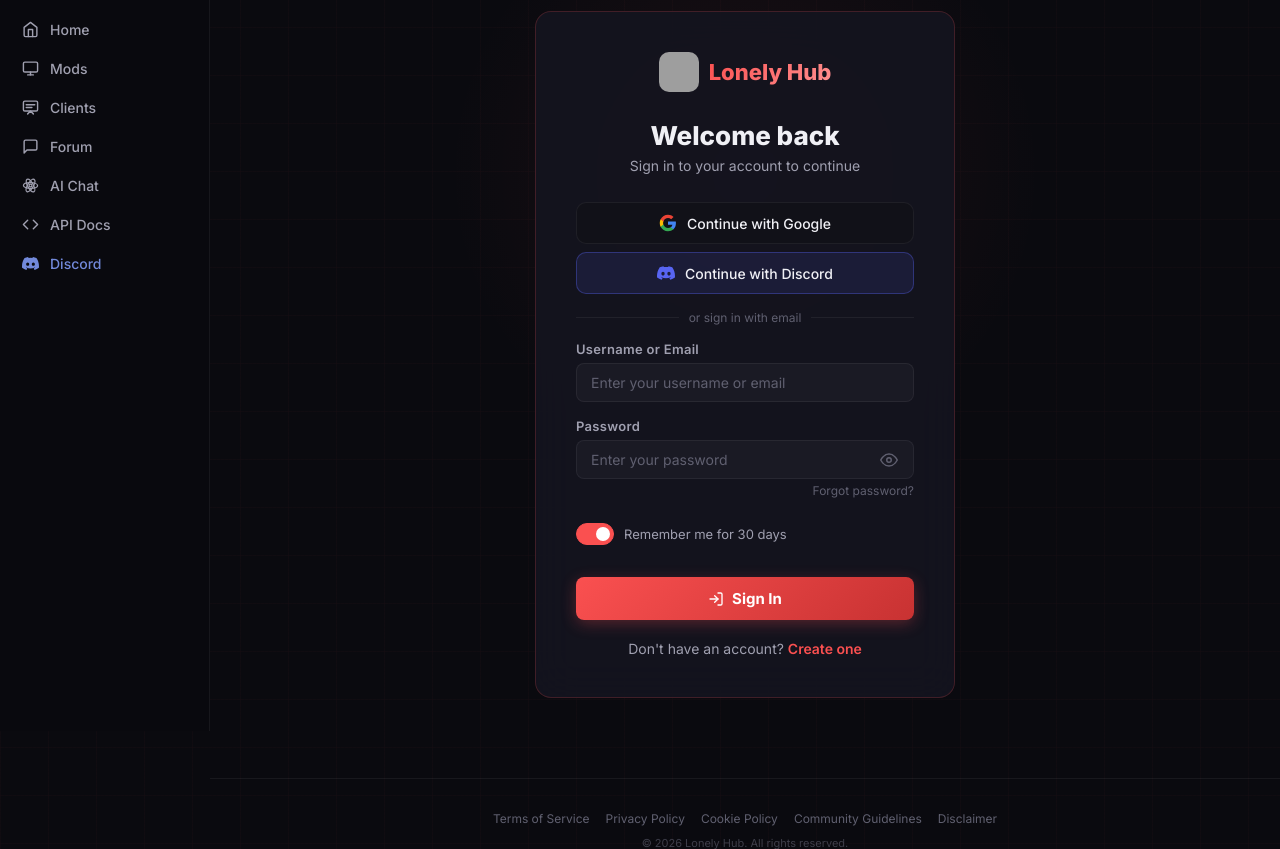
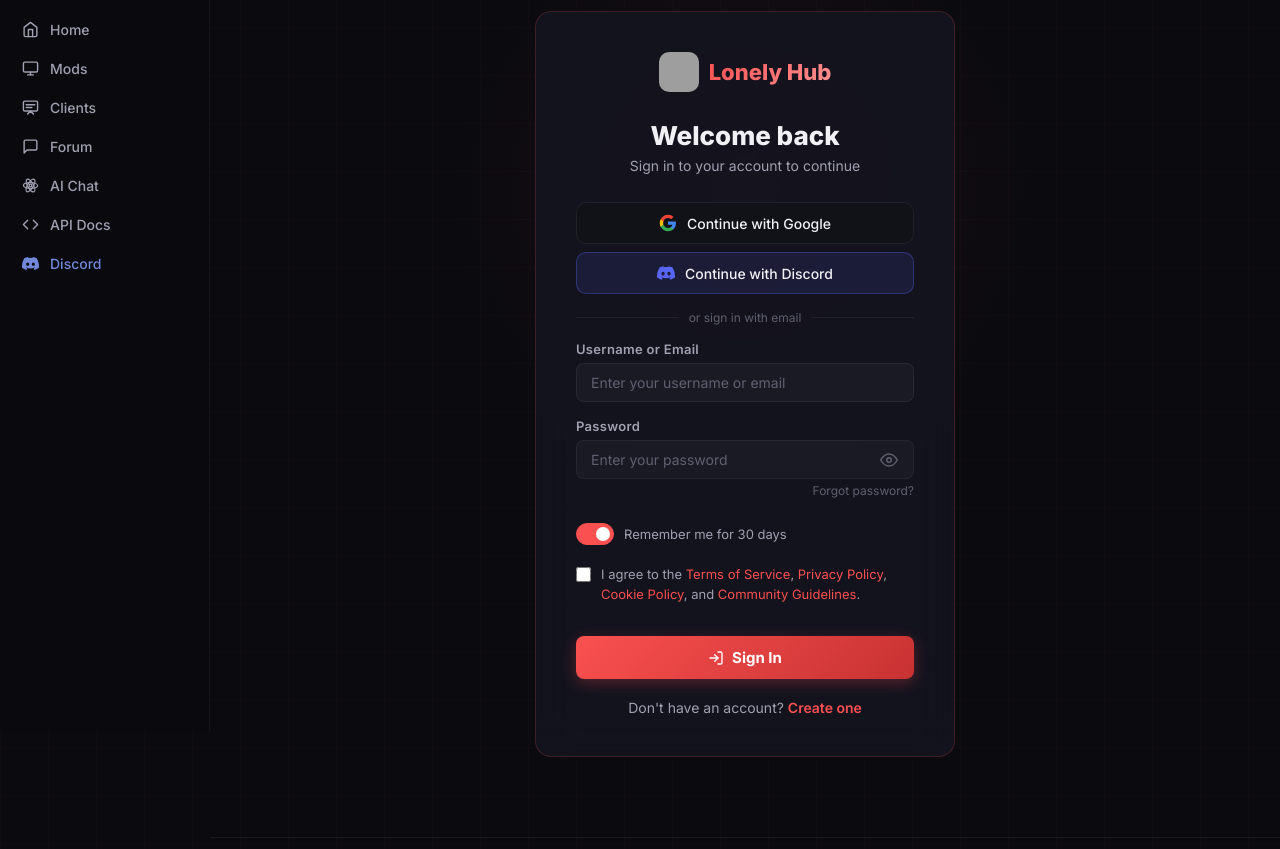
Before and after one commit to LongHip12/MinecraftLibrary, a Flask app: page /login in a window 1280 px wide. Shown: the part 69-918 px from the top of the page. Run offline with Flask 3, Linux system fonts and the light colour scheme; some libraries are stand-ins or nearby versions; grey boxes are pictures that could not be loaded.

Commit message:
feat: add TOS acceptance checkbox to login form

```diff
--- a/templates/login.html
+++ b/templates/login.html
@@ -65,7 +65,13 @@
           <span>Remember me for 30 days</span>
         </label>
       </div>
-      <div class="h-captcha-wrap">
+      <div class="form-group" style="margin-top:4px;">
+          <label style="display:flex;align-items:flex-start;gap:10px;cursor:pointer;font-size:13px;color:var(--text2);line-height:1.5;">
+            <input type="checkbox" name="tos_accepted" id="login-tos" required style="margin-top:2px;flex-shrink:0;accent-color:var(--primary);width:15px;height:15px;">
+            <span>I agree to the <a href="/terms-of-service" target="_blank" style="color:var(--primary);">Terms of Service</a>, <a href="/privacy-policy" target="_blank" style="color:var(--primary);">Privacy Policy</a>, <a href="/cookie-policy" target="_blank" style="color:var(--primary);">Cookie Policy</a>, and <a href="/community-guidelines" target="_blank" style="color:var(--primary);">Community Guidelines</a>.</span>
+          </label>
+        </div>
+              <div class="h-captcha-wrap">
         <div class="h-captcha" data-sitekey="{{ hcaptcha_site_key }}" data-theme="dark"></div>
       </div>
       <button type="submit" title="Sign in to your account" class="auth-submit-btn">
```
